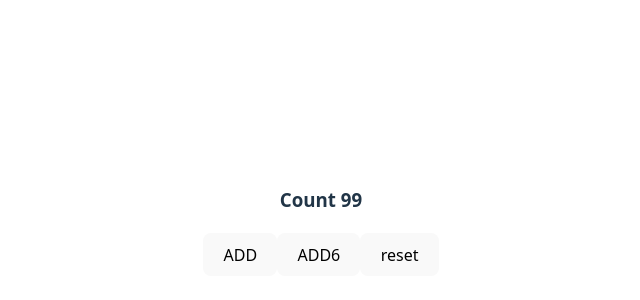
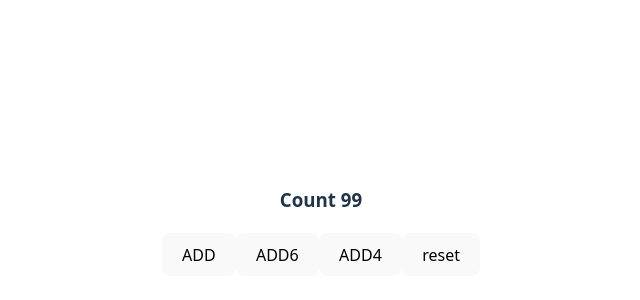
Before and after one commit to Rits05/weather-api, a React (Vite) app: page / in a window 1280 px wide. Shown: the part 178-478 px from the top of the page, without its empty margins (319-959 px from the left). Built offline with nearby package versions, Linux system fonts and the light colour scheme.

Commit message:
issue fixed

```diff
--- a/src/App.jsx
+++ b/src/App.jsx
@@ -17,6 +17,12 @@ function App() {
       setValue(value + 6);
     }
    }>ADD6</button>
+    <button onClick={
+       ()=>{
+      setValue(value + 4);
+    }
+   }>ADD4</button>
+
    <button onClick={
     ()=>{
       setValue(0);
```
